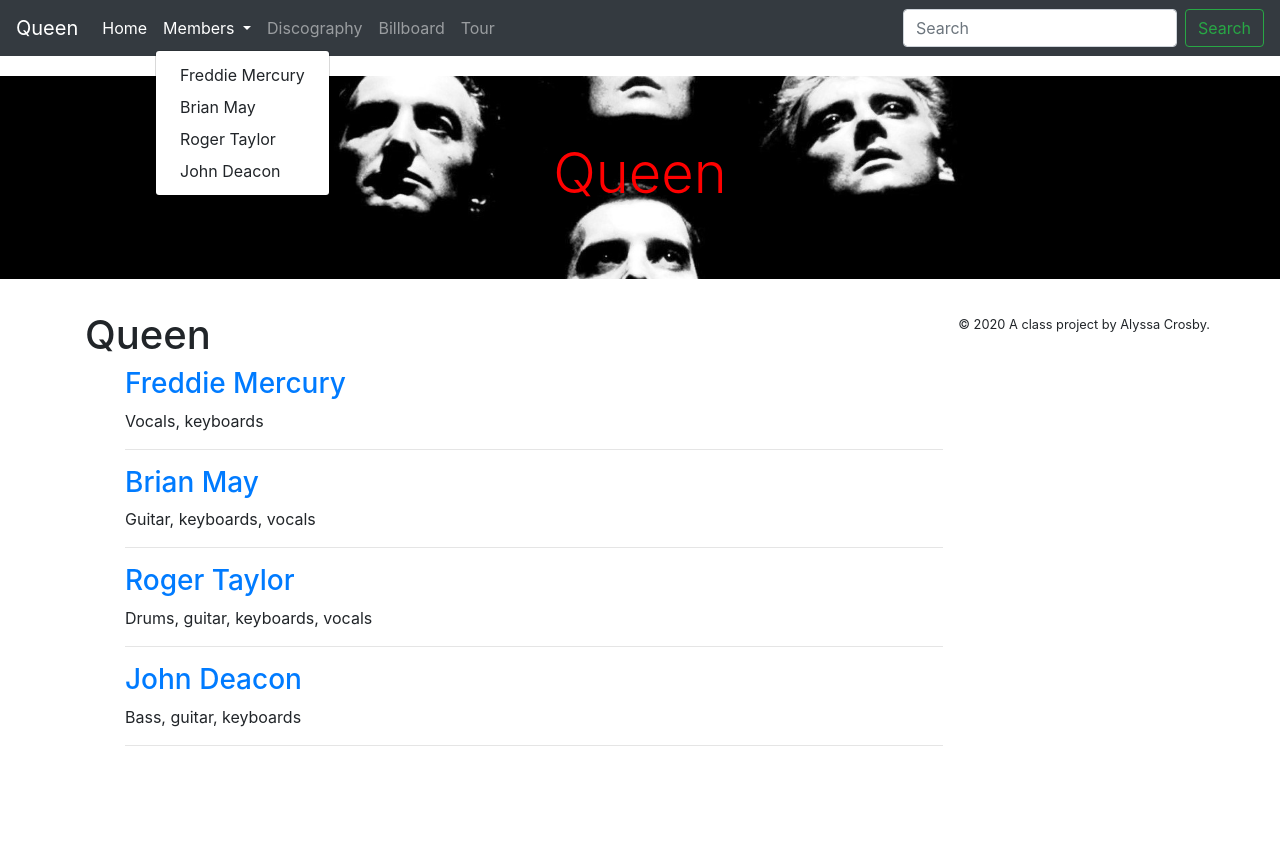
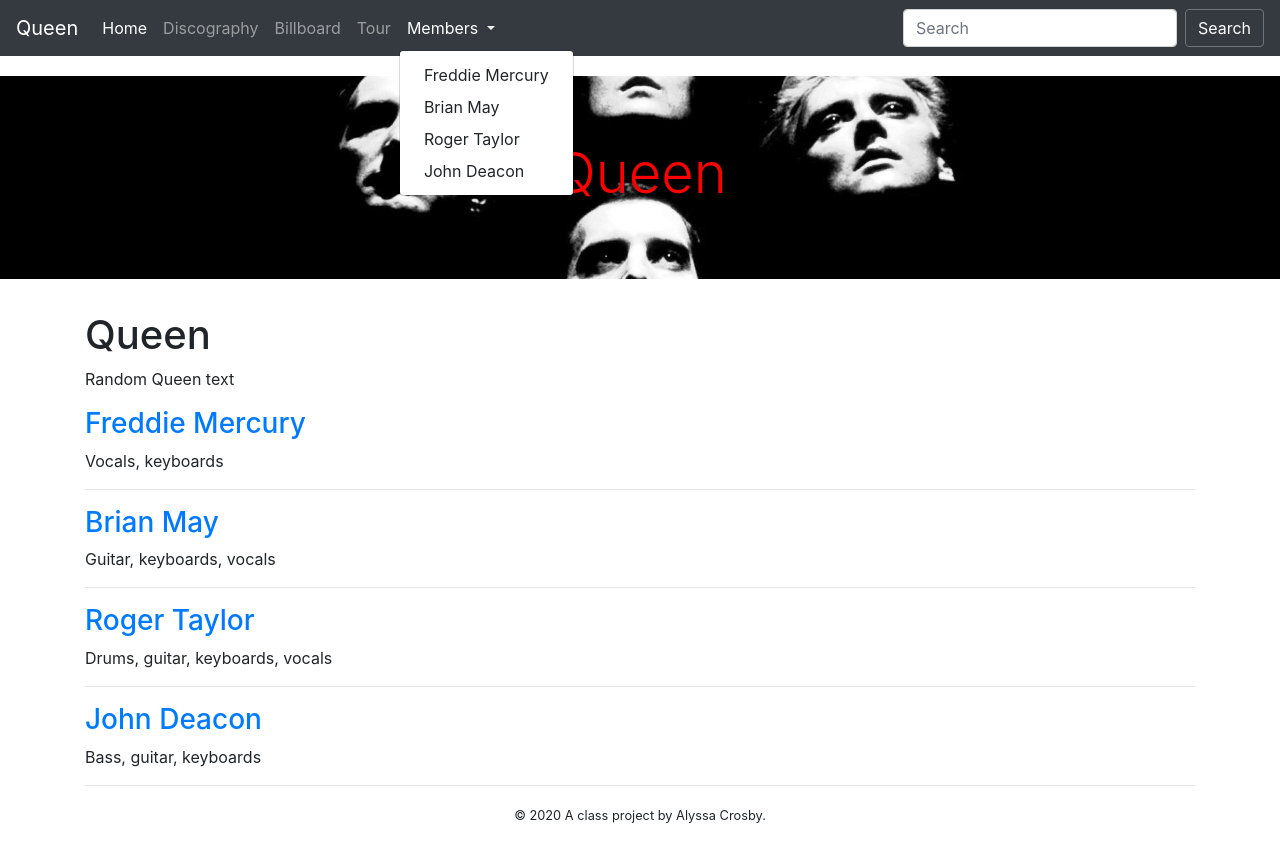
Before and after one commit to crosby99/alyssa-final-project, a website: page src/njk/index.njk in a window 1280 px wide. Both pictures are taken after a click on the button "Members". Before the commit the page ends 800 px from the top, so only its background shows below. Drawn offline with nearby package versions, Linux system fonts and the light colour scheme; files that its build step writes are made by us from their sources; files whose address does not match are found by name.

Commit message:
Early Morning 4/23

```diff
--- a/src/njk/_partials/nav.njk
+++ b/src/njk/_partials/nav.njk
@@ -8,17 +8,6 @@
       <li class="nav-item active">
         <a class="nav-link" href="#">Home <span class="sr-only">(current)</span></a>
       </li>
-      <li class="nav-item dropdown">
-        <a class="nav-link dropdown-toggle" href="#" id="navbarDropdown" role="button" data-toggle="dropdown" aria-haspopup="true" aria-expanded="false">
-          Members
-        </a>
-        <div class="dropdown-menu" aria-labelledby="navbarDropdown">
-          <a class="dropdown-item" href="freddie-mercury.html"> Freddie Mercury </a>
-          <a class="dropdown-item" href="brian-may.html"> Brian May </a>
-          <a class="dropdown-item" href= "roger-taylor.html"> Roger Taylor </a>
-          <a class="dropdown-item" href="john-deacon.html"> John Deacon </a>
-        </div>
-      </li>
         <li class="nav-item">
         <a class="nav-link" href="discography.html"> Discography </a>
       </li>
@@ -28,10 +17,21 @@
       <li class="nav-item">
         <a class="nav-link" href="tour.html"> Tour </a>
       </li>
+      <li class="nav-item dropdown">
+        <a class="nav-link dropdown-toggle" href="#" id="navbarDropdownMenuLink" role="button" data-toggle="dropdown" aria-haspopup="true" aria-expanded="false">
+          Members
+        </a>
+        <div class="dropdown-menu" aria-labelledby="navbarDropdownMenuLink">
+          <a class="dropdown-item" href="freddie-mercury.html">Freddie Mercury</a>
+          <a class="dropdown-item" href="brian-may.html">Brian May</a>
+          <a class="dropdown-item" href= "roger-taylor.html">Roger Taylor</a>
+          <a class="dropdown-item" href="john-deacon.html">John Deacon</a>
+        </div>
+      </li>
     </ul>
     <form class="form-inline my-2 my-lg-0">
       <input class="form-control mr-sm-2" type="search" placeholder="Search" aria-label="Search">
-      <button class="btn btn-outline-success my-2 my-sm-0" type="submit">Search</button>
+      <button class="btn btn-outline-secondary my-2 my-sm-0" type="submit">Search</button>
     </form>
   </div>
 </nav>
--- a/src/njk/index.njk
+++ b/src/njk/index.njk
@@ -9,15 +9,17 @@
 <div class="container">
   <div class="row">
     <div class="col">
-          <h1> Queen </h1>
-          <ul>
-     {% for members in queen.members %}
-  <h3 class="members-name"><a href="{{ members.url }}">{{ members.name }}</a></h3>
-  <p class="members-instruments">{{ members.instruments }}</p>
+    <h1> Queen </h1>
+    <div id= "content">
+   <p> Random Queen text </p>
+   </div>
+<div class= "member pages">
+     {% for member in queen.members %}
+    <h3 class="member name"> <a href="{{ member.url }}">{{ member.name }}</a></h3>
+  <p class="member instruments">{{ member.instruments }}</p>
   <hr>
 {% endfor %}
-  </ul>
     </div>
-    <div>
   </div>
+</div>
 {% endblock %}
--- a/src/scss/_nav.scss
+++ b/src/scss/_nav.scss
@@ -3,3 +3,7 @@
 .navbar {
   margin-bottom: 20px;
 }
+
+.btn {
+  color: white;
+}
```
Also changed, not shown: src/njk/_layouts/member-page.njk (+3 -7 lines), src/njk/_partials/freddie-mercury.njk (+4 -4 lines), docs/css/main.css, docs/detail-book-shipping-news.html, docs/detail-entry-example.html, docs/index.html, src/njk/_partials/members.njk (deleted).
